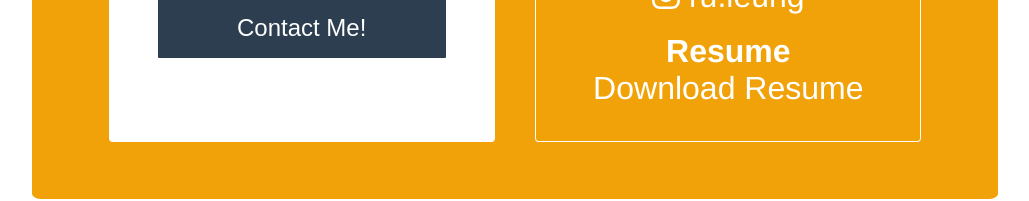
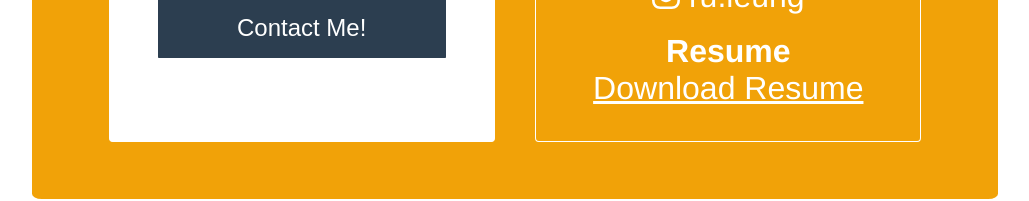
Before and after one commit to russell-leung/Personal-Website, a Vue app: page / in a window 1280 px wide. Shown: the part 4381-4582 px from the top of the page, without its empty margins (125-1154 px from the left). Built offline with nearby package versions, Linux system fonts and the light colour scheme.

Commit message:
Add Resume Download Functionality

```diff
--- a/src/components/ContactPage.vue
+++ b/src/components/ContactPage.vue
@@ -46,7 +46,7 @@
 				<br>
 				<div>
 					<p><b>Resume</b></p>
-					<p><a href="../assets/Russell_Leung_Resume.pdf" download>Download Resume</a></p>
+					<p><u><a href="../assets/Russell_Leung_Resume.pdf" download>Download Resume</a></u></p>
 				</div>
 			</div>
 		</div>
```
